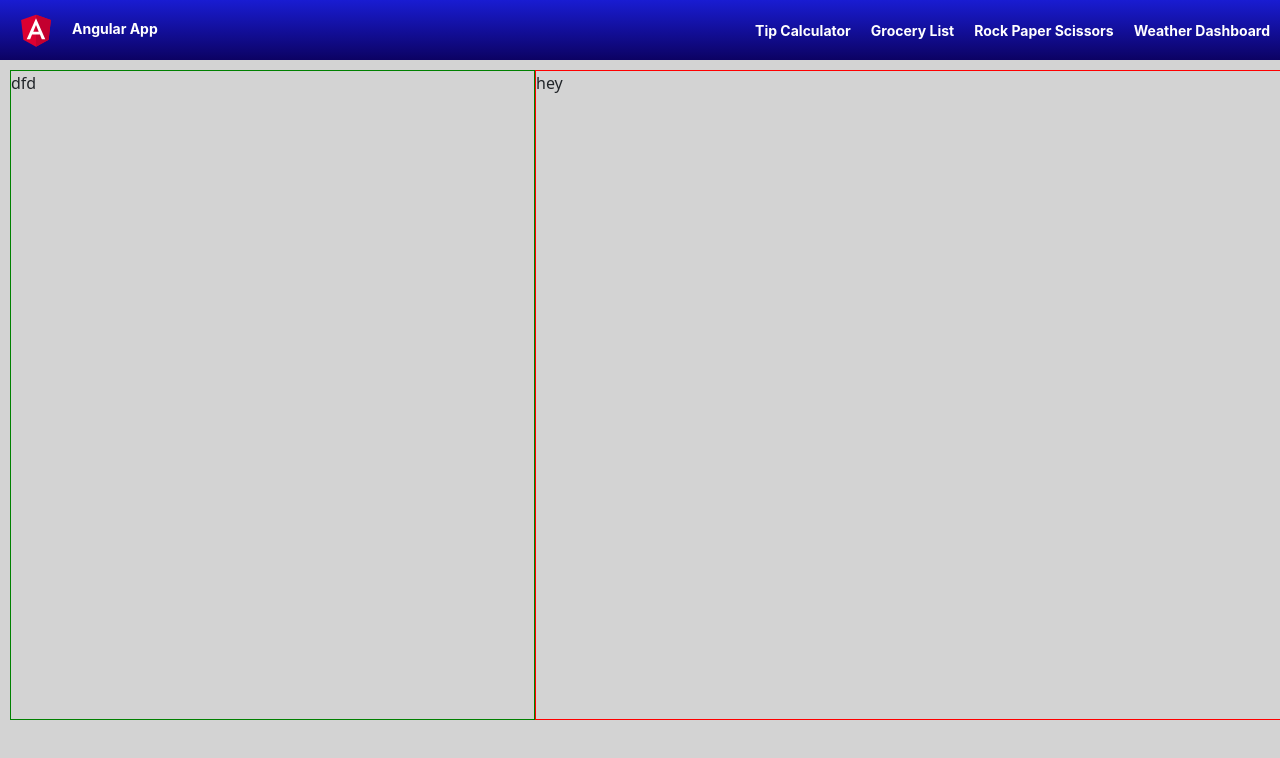
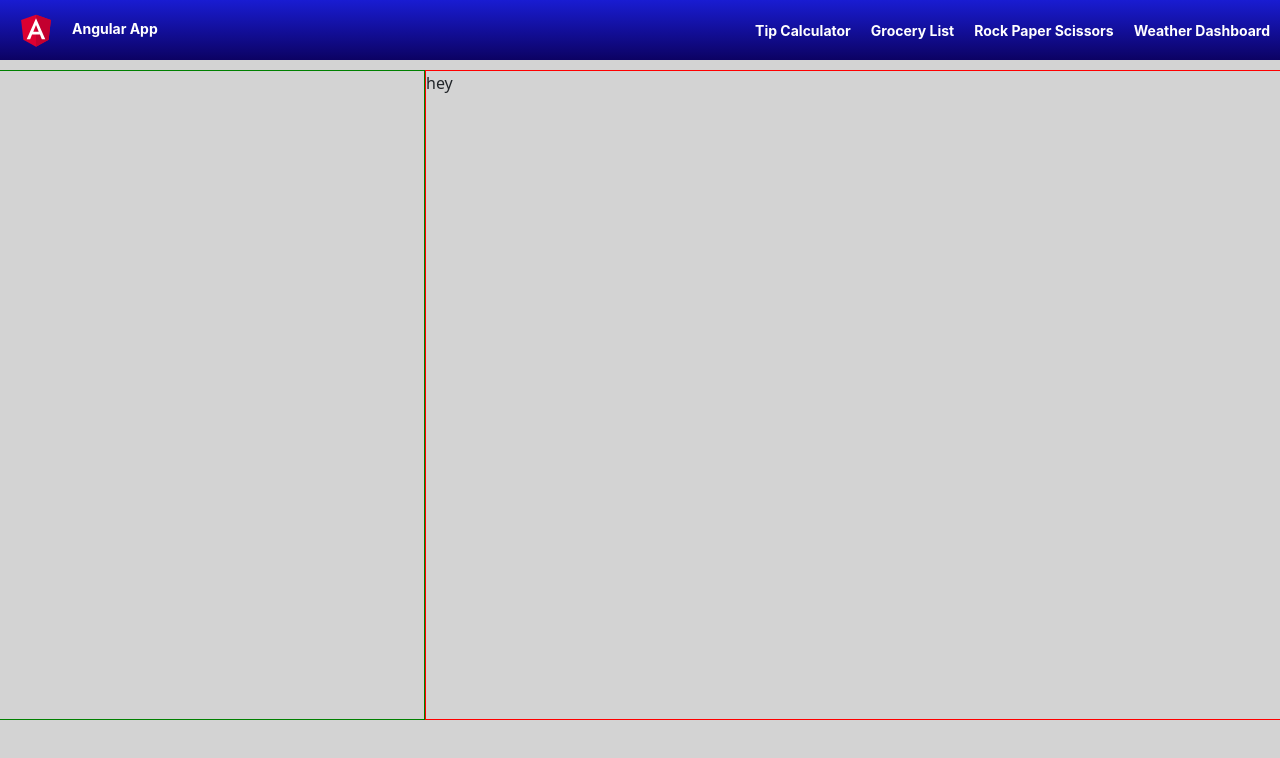
Before and after one commit to rueilmanzambi/appDemo, an Angular app: page /weather in a window 1280 px wide. Shown: the top 758 px of the page. Built offline with nearby package versions, Linux system fonts and the light colour scheme.

Commit message:
centering content div

```diff
--- a/src/app/weather/weather.component.css
+++ b/src/app/weather/weather.component.css
@@ -14,8 +14,9 @@
     height: 650px;
     overflow: hidden;
     margin: 10px;
-    align-self: center;
-
+    position: absolute;
+    left: 50%;
+    transform: translate(-50%);
 }
 
 .column-one {
```
